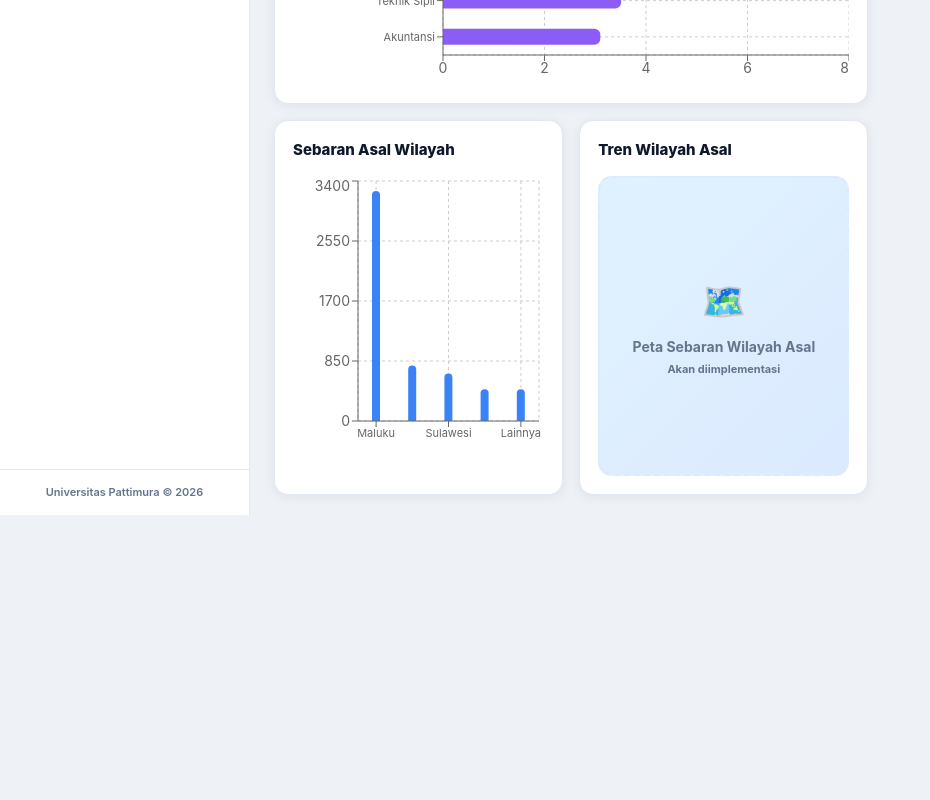
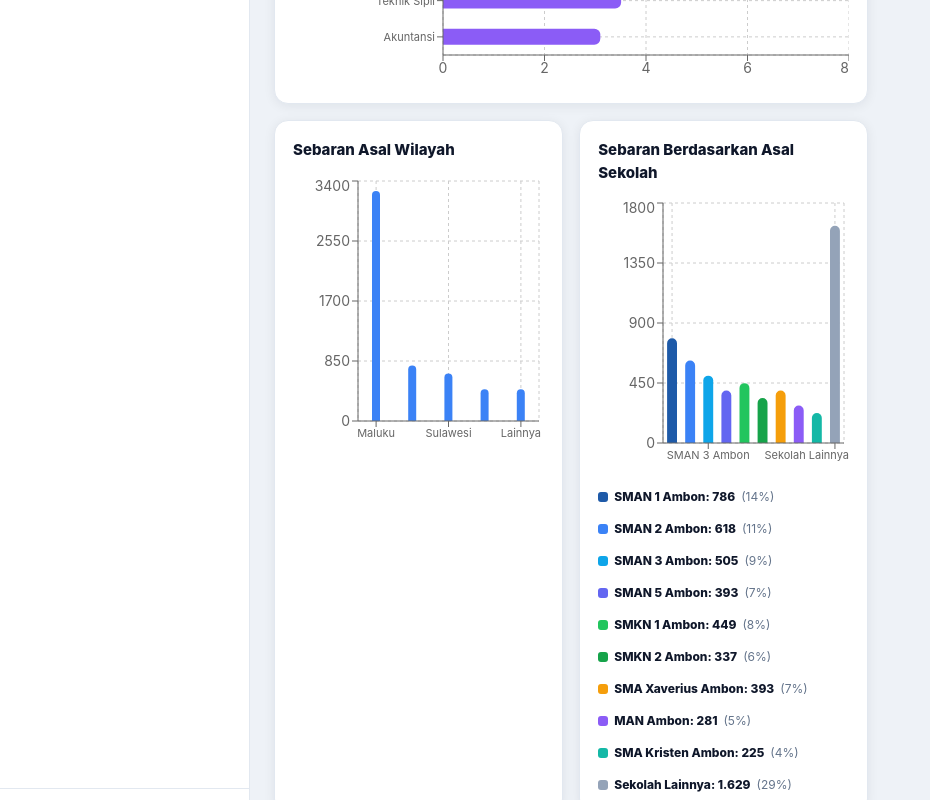
Before and after one commit to vinzxls/siakad-dashboard, a React (Vite) app: page /akademik/mahasiswa-baru in a window 1280 px wide. Shown: the part 2000-2800 px from the top of the page, without its empty margins (0-930 px from the left). Before the commit the page ends 2515 px from the top, so only its background shows below. Built offline with nearby package versions, Linux system fonts and the light colour scheme.

Commit message:
update sebaran berdasarkan asal sekolah

```diff
--- a/src/pages/MahasiswaBaru.jsx
+++ b/src/pages/MahasiswaBaru.jsx
@@ -126,7 +126,21 @@ export default function MahasiswaBaru() {
       { name: "Lainnya", value: Math.round(total * 0.08) },
     ];
 
-    return { total, dayaTampung, minat, registrasi, belum, jalurDonut, mandiriTab, topProdi, asal, mandiriAll, snbp, snbt, rasioProdi };
+    /* Sebaran Asal Sekolah (Kota Ambon) */
+    const asalSekolah = [
+      { name: "SMAN 1 Ambon",       value: Math.round(total * 0.14), color: "#1e5aa8" },
+      { name: "SMAN 2 Ambon",       value: Math.round(total * 0.11), color: "#3b82f6" },
+      { name: "SMAN 3 Ambon",       value: Math.round(total * 0.09), color: "#0ea5e9" },
+      { name: "SMAN 5 Ambon",       value: Math.round(total * 0.07), color: "#6366f1" },
+      { name: "SMKN 1 Ambon",       value: Math.round(total * 0.08), color: "#22c55e" },
+      { name: "SMKN 2 Ambon",       value: Math.round(total * 0.06), color: "#16a34a" },
+      { name: "SMA Xaverius Ambon", value: Math.round(total * 0.07), color: "#f59e0b" },
+      { name: "MAN Ambon",          value: Math.round(total * 0.05), color: "#8b5cf6" },
+      { name: "SMA Kristen Ambon",  value: Math.round(total * 0.04), color: "#14b8a6" },
+      { name: "Sekolah Lainnya",    value: Math.round(total * 0.29), color: "#94a3b8" },
+    ];
+
+    return { total, dayaTampung, minat, registrasi, belum, jalurDonut, mandiriTab, topProdi, asal, mandiriAll, snbp, snbt, rasioProdi, asalSekolah };
   }, [semester, jalur, fakultas, jenjang]);
 
   const activeTab = vm.mandiriTab[tabMandiri];
@@ -274,13 +288,28 @@ export default function MahasiswaBaru() {
               </div>
             </ChartCard>
 
-            <ChartCard title="Tren Wilayah Asal">
-              <div className="u-map-placeholder">
-                <div style={{ textAlign: "center" }}>
-                  <div style={{ fontSize: 36, marginBottom: 8 }}>🗺️</div>
-                  <div>Peta Sebaran Wilayah Asal</div>
-                  <div style={{ fontSize: 11, marginTop: 4 }}>Akan diimplementasi</div>
-                </div>
+            <ChartCard title="Sebaran Berdasarkan Asal Sekolah">
+              <div style={{ height: 280 }}>
+                <ResponsiveContainer width="100%" height="100%">
+                  <BarChart data={vm.asalSekolah} barCategoryGap={14}>
+                    <CartesianGrid strokeDasharray="3 3" />
+                    <XAxis dataKey="name" tick={{ fontSize: 11 }} />
+                    <YAxis />
+                    <Tooltip formatter={v => fmt(v)} />
+                    <Bar dataKey="value" name="Jumlah" radius={[6,6,0,0]}>
+                      {vm.asalSekolah.map((d, i) => <Cell key={i} fill={d.color} />)}
+                    </Bar>
+                  </BarChart>
+                </ResponsiveContainer>
+              </div>
+              <div style={{ display: "flex", gap: 14, flexWrap: "wrap", marginTop: 10 }}>
+                {vm.asalSekolah.map(s => (
+                  <div key={s.name} style={{ display: "flex", alignItems: "center", gap: 6, fontSize: 12 }}>
+                    <div style={{ width: 10, height: 10, borderRadius: 3, background: s.color }} />
+                    <span style={{ fontWeight: 800 }}>{s.name}: {fmt(s.value)}</span>
+                    <span style={{ color: "#64748b" }}>({Math.round(s.value / Math.max(1, vm.total) * 100)}%)</span>
+                  </div>
+                ))}
               </div>
             </ChartCard>
           </div>
```
